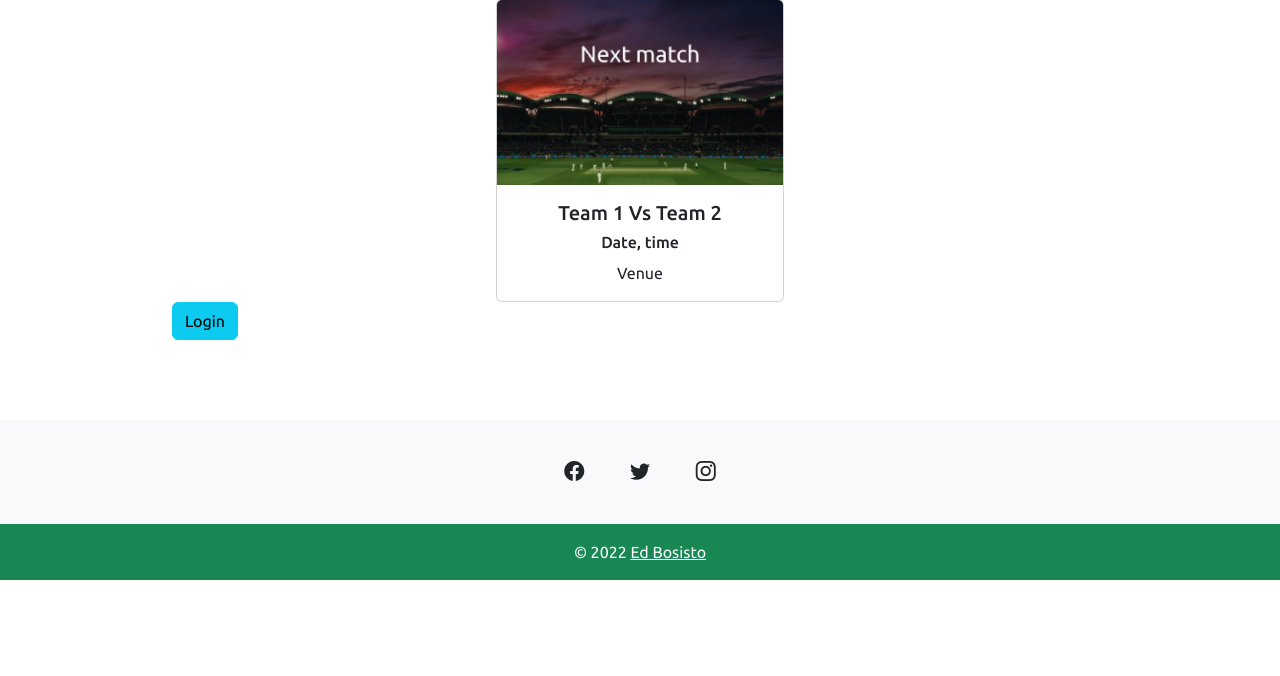
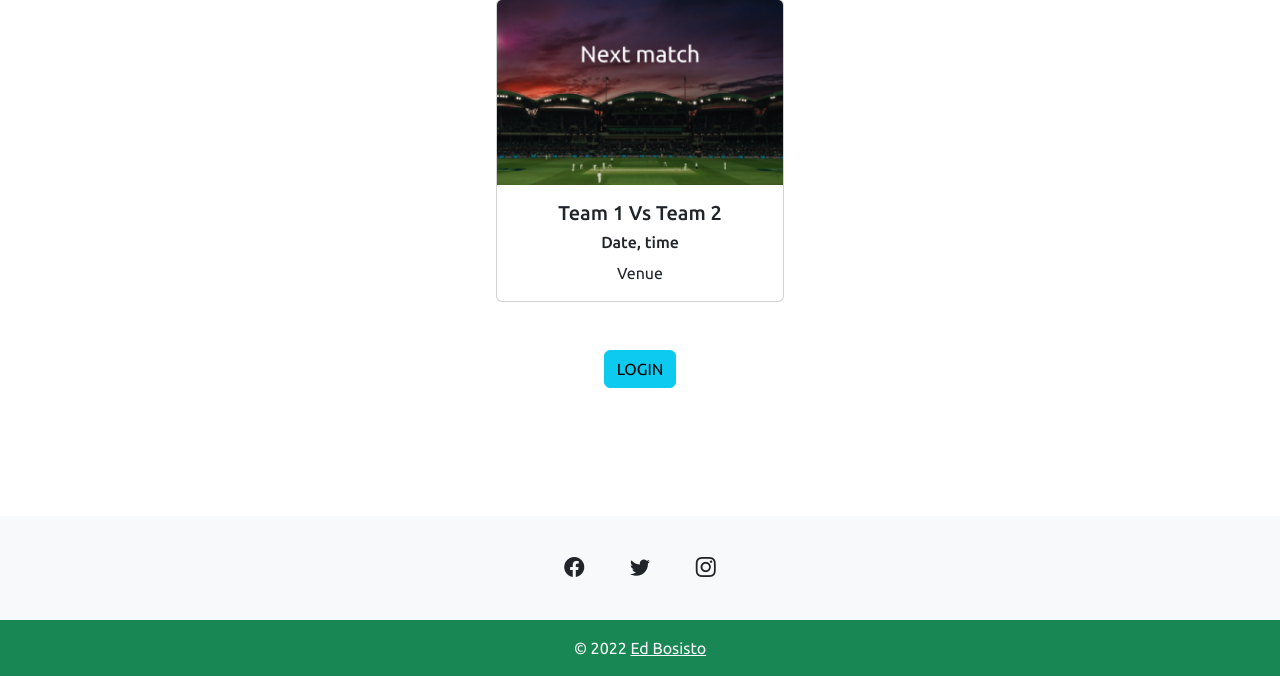
Before and after one commit to edbosisto/t20-tipping, a Django app: template t20wc2022/templates/home.html in a window 1280 px wide. Shown: the part 227-903 px from the top of the page. Before the commit the page ends 807 px from the top, so only its background shows below. Run offline with Django 3.2, Linux system fonts and the light colour scheme; the template is opened without the code that fills it, so the values that code supplies are empty; some libraries are stand-ins or nearby versions.

Commit message:
home button added for login or tips

```diff
--- a/t20wc2022/templates/home.html
+++ b/t20wc2022/templates/home.html
@@ -21,12 +21,19 @@
         </div>
     </div>
 
-{% if request.user.is_authenticated %}
-<a href="{% url 'tip' %}"><button class="btn btn-danger">ENTER TIPS</button></a>
+<div id="home-button" class="container-flex">
+    <div class="row">
+        <div class="col text-center">
+            {% if request.user.is_authenticated %}
+                <a href="{% url 'tip' %}"><button class="btn btn-danger">ENTER TIPS</button></a>
+            {% else %}
+                <a href="{% url 'login' %}"><button class="btn btn-info">LOGIN</button></a>
+            {% endif %}
+        </div>
+    </div>
+</div>
 
-{% else %}
-<a href="{% url 'login' %}"><button class="btn btn-info">Login</button></a>
-{% endif %}
+
 
 
 {% endblock content %}
--- a/t20wc2022/templates/static/css/main.css
+++ b/t20wc2022/templates/static/css/main.css
@@ -42,6 +42,10 @@ html {
     padding: 1rem 1rem;
   }
 
+  #home-button {
+    padding: 3rem 3rem;
+  }
+
 
   /* Footer */
 
```
Also changed, not shown: t20wc2022/db.sqlite3.
